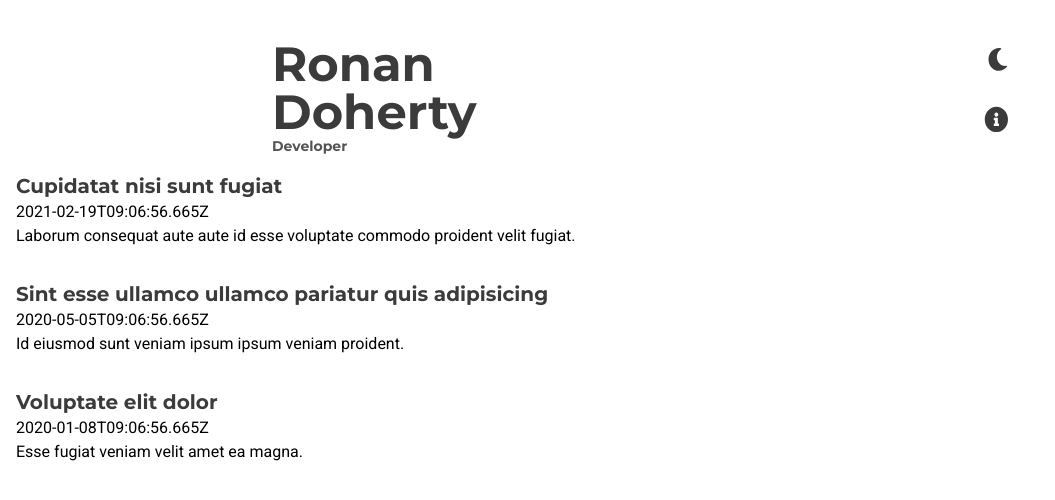
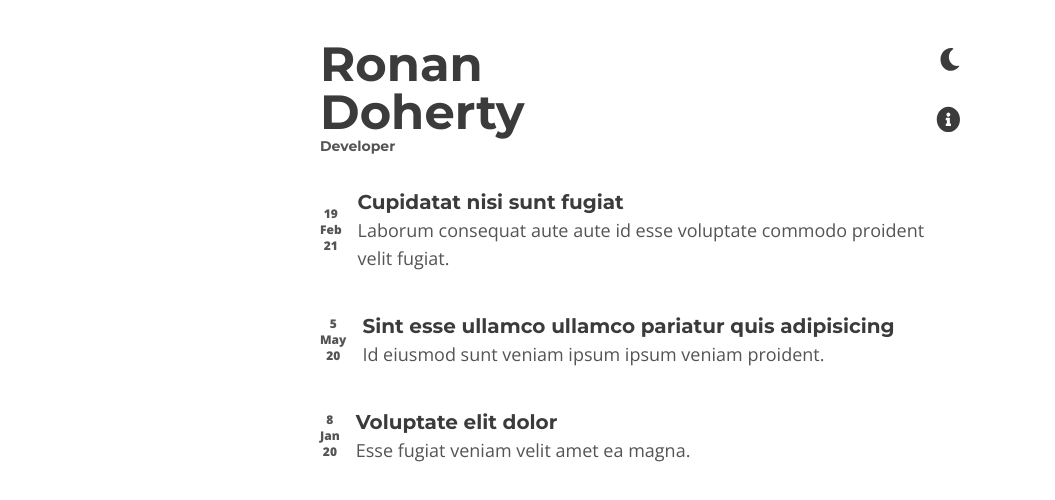
Before and after one commit to donanroherty/ronandoherty.com, a Next.js app: page / in a window 1280 px wide. Shown: the top 500 px of the page, without its empty margins (0-1055 px from the left). Built offline with nearby package versions, Linux system fonts and the light colour scheme.

Commit message:
Build and styled PostList and child components

```diff
--- a/components/Header.tsx
+++ b/components/Header.tsx
@@ -3,7 +3,7 @@ import Icon from "./Icon"
 
 function Header() {
   return (
-        <div className="container mx-auto max-w-screen-md flex-row px-4 pt-10">
+    <div className="flex-row pt-10">
       <div className="flex flex-row">
         <div className="flex-auto">
           <h1 className="font-heading font-extrabold text-3xl xs:text-5xl text-heading">
--- /dev/null
+++ b/components/PostList.tsx
@@ -0,0 +1,19 @@
+import React from "react"
+import PostType from "../types/post"
+import PostListItem from "./PostListItem"
+
+type PostListProps = {
+  posts: PostType[]
+}
+
+function PostList({ posts }: PostListProps) {
+  return (
+    <ul className="space-y-10">
+      {posts.map(post => (
+        <PostListItem key={post.slug} post={post} />
+      ))}
+    </ul>
+  )
+}
+
+export default PostList
--- /dev/null
+++ b/components/PostListItem.tsx
@@ -0,0 +1,36 @@
+import React from "react"
+import PostType from "../types/post"
+import Link from "next/link"
+import VerticalDateWidget from "./VerticalDateWidget"
+
+type PostListItemProps = {
+  post: PostType
+}
+
+function PostListItem({ post }: PostListItemProps) {
+  return (
+    <li className="w-full">
+      <div className="flex flex-row space-x-4">
+        <div className="my-auto">
+          <VerticalDateWidget date={new Date(post.date)} />
+        </div>
+
+        <div>
+          <Link href={`/blog/${encodeURIComponent(post.slug)}`}>
+            <a>
+              <h1 className="text-lg xs:text-xl text-heading font-extrabold font-heading">
+                {post.title}
+              </h1>
+            </a>
+          </Link>
+
+          <p className="font-body text-base xs:text-lg text-subtitle">
+            {post.description}
+          </p>
+        </div>
+      </div>
+    </li>
+  )
+}
+
+export default PostListItem
--- /dev/null
+++ b/components/VerticalDateWidget.tsx
@@ -0,0 +1,25 @@
+import React from "react"
+
+type VerticalDateWidgetProps = {
+  date: Date
+}
+
+export default function VerticalDateWidget({ date }: VerticalDateWidgetProps) {
+  const day = date.toLocaleDateString("en", { day: "numeric" })
+  const month = date.toLocaleDateString("en", { month: "short" })
+  const year = date.getFullYear().toString().substr(2, 2)
+
+  return (
+    <div className="flex flex-col">
+      <div className="mx-auto text-xs text-subtitle font-body font-extrabold">
+        {day}
+      </div>
+      <div className="mx-auto text-xs text-subtitle font-body font-extrabold">
+        {month}
+      </div>
+      <div className="mx-auto text-xs text-subtitle font-body font-extrabold">
+        {year}
+      </div>
+    </div>
+  )
+}
--- a/pages/index.tsx
+++ b/pages/index.tsx
@@ -1,12 +1,11 @@
-import { GetStaticPaths, GetStaticProps } from "next"
+import { GetStaticPaths, GetStaticProps, InferGetStaticPropsType } from "next"
 import { getAllPosts } from "../lib/api"
 import PostType from "../types/post"
 import Head from "next/head"
 import Header from "../components/Header"
+import PostList from "../components/PostList"
 
-type HomeProps = {
-  posts: PostType[]
-}
+type HomeProps = {} & InferGetStaticPropsType<typeof getStaticProps>
 
 export default function Home({ posts }: HomeProps) {
   return (
@@ -16,19 +15,11 @@ export default function Home({ posts }: HomeProps) {
         <link rel="icon" href="/favicon.ico" />
       </Head>
 
-      <main>
-        <Header />
-        <ul>
-          {posts.map(post => (
-            <li className="p-4">
-              <h1 className="text-xl text-heading font-extrabold font-heading">
-                {post.title}
-              </h1>
-              <h2>{post.date}</h2>
-              <p>{post.description}</p>
-            </li>
-          ))}
-        </ul>
+      <main className="">
+        <div className="container max-w-screen-md mx-auto h-full flex flex-col space-y-8">
+          <Header />
+          <PostList posts={posts} />
+        </div>
       </main>
 
       <footer></footer>
@@ -37,11 +28,11 @@ export default function Home({ posts }: HomeProps) {
 }
 
 export async function getStaticProps<GetStaticProps>() {
-  const posts = getAllPosts(["slug", "title", "date", "description"])
+  const posts = getAllPosts(["slug", "date", "title", "description"])
 
   return {
     props: {
-      posts: posts,
+      posts: posts as PostType[],
     },
   }
 }
--- a/styles/global.css
+++ b/styles/global.css
@@ -1,5 +1,5 @@
-@import url('https://fonts.googleapis.com/css2?family=Roboto&display=swap');
-@import url('https://fonts.googleapis.com/css?family=Montserrat:regular,bold,extrabold,italic&subset=latin,latin-ext');
+@import url('https://fonts.googleapis.com/css2?family=Montserrat:wght@700&display=swap');
+@import url('https://fonts.googleapis.com/css2?family=Open+Sans:wght@400;800&display=swap');
 
 @tailwind base;
 @tailwind components;
--- a/tailwind.config.js
+++ b/tailwind.config.js
@@ -1,10 +1,7 @@
 const colors = require("tailwindcss/colors")
 
 module.exports = {
-    purge: [
-        "./pages/**/*.{js,ts,jsx,tsx}",
-        "./components/**/*.{js,ts,jsx,tsx}"
-    ],
+  purge: ["./pages/**/*.{js,ts,jsx,tsx}", "./components/**/*.{js,ts,jsx,tsx}"],
   darkMode: false, // or 'media' or 'class'
   theme: {
     screens: {
@@ -13,31 +10,32 @@ module.exports = {
       md: "768px",
       lg: "1024px",
       xl: "1280px",
-            "2xl": "1536px"
+      "2xl": "1536px",
     },
     fontFamily: {
-            sans: ["Roboto", "system-ui"],
+      heading: ["Montserrat"],
+      body: ["Open Sans", "system-ui"],
       mono: ["DankMono"],
-            heading: ["Montserrat"]
     },
     colors: {
       primary: colors.gray[500],
       subtitle: "#545454",
       heading: "#3B3B3B",
+      body: "#3C3C3C",
       text: colors.gray[300],
       rose: colors.rose[500],
-            lime: colors.lime[500]
+      lime: colors.lime[500],
     },
     container: {
       padding: {
         DEFAULT: "1rem",
-                sm: "4rem"
-            }
+        sm: "4rem",
       },
-        extend: {}
+    },
+    extend: {},
   },
   variants: {
-        extend: {}
+    extend: {},
   },
-    plugins: []
+  plugins: [],
 }
```
Lines whose indentation alone changed are shown as unchanged.
